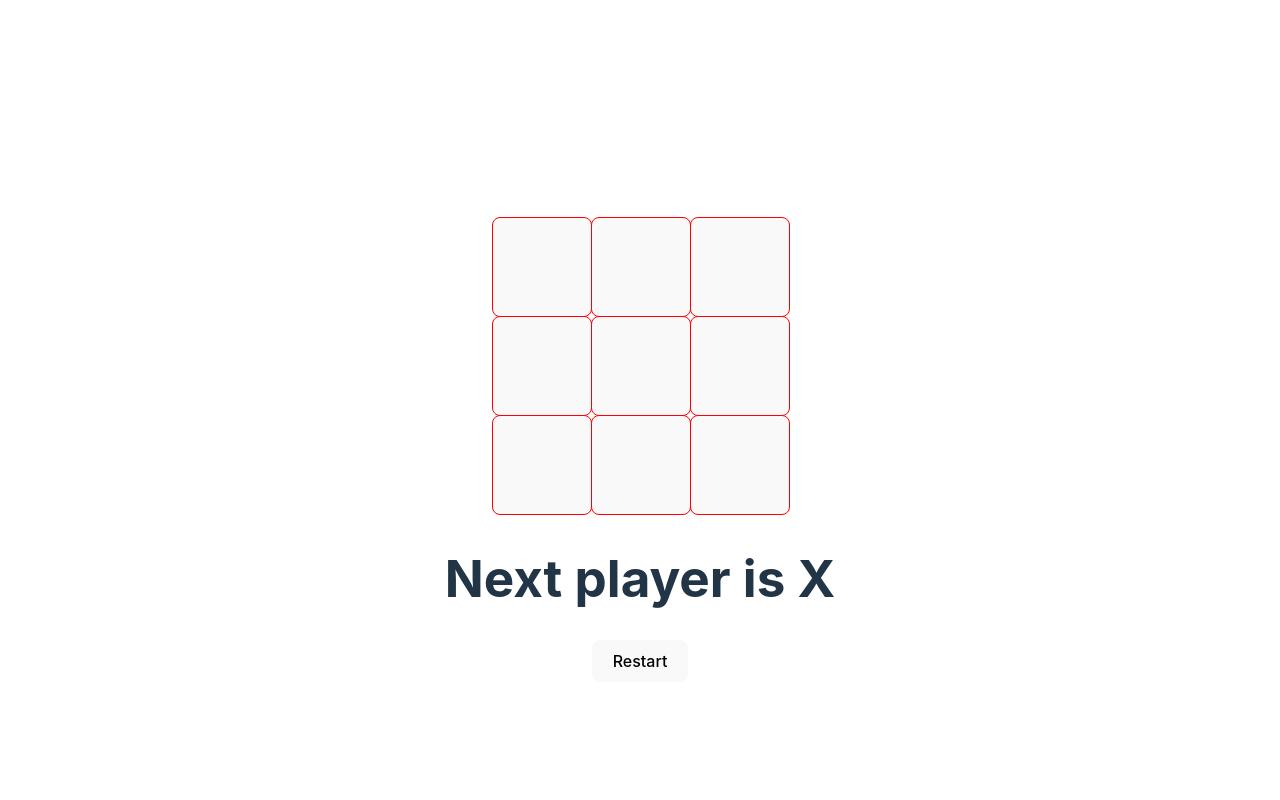
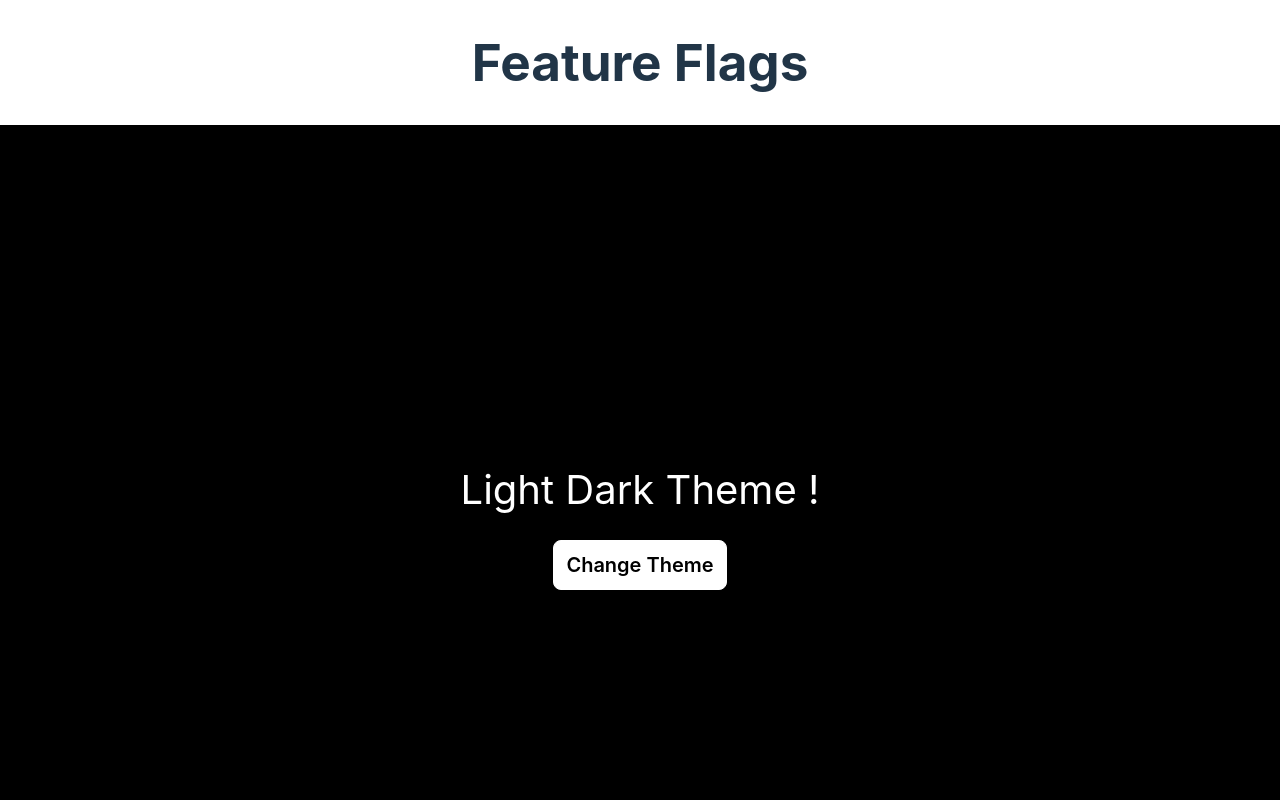
Before and after one commit to G-Rajput/mini-react-projects, a React (Vite) app: page / in a window 1280 px wide. Shown: the top 800 px of the page. Built offline with nearby package versions, Linux system fonts and the light colour scheme.

Commit message:
Feature Flags

```diff
--- a/src/App.tsx
+++ b/src/App.tsx
@@ -15,6 +15,8 @@ import ModalTest from "./components/custom-modal-component/ModalTest";
 import GithubProfileFinder from "./components/github-profile-finder/GithubProfileFinder";
 import SearchAutoComplete from "./components/search-auto-complete-with-api/SearchAutoComplete";
 import TicTacToe from "./components/tic-tac-toe/TicTacToe";
+import FeatureFlagGlobalState from "./components/feature-flag/context";
+import FeatureFlags from "./components/feature-flag/FeatureFlags";
 
 const App: React.FC = () => {
   return (
@@ -59,7 +61,12 @@ const App: React.FC = () => {
       {/* <SearchAutoComplete /> */}
 
       {/* Tic Tac Toe  */}
-      <TicTacToe />
+      {/* <TicTacToe /> */}
+
+      {/* Feature Flag Implementation  */}
+      <FeatureFlagGlobalState>
+        <FeatureFlags />
+      </FeatureFlagGlobalState>
     </div>
   );
 };
--- /dev/null
+++ b/src/components/feature-flag/FeatureFlags.tsx
@@ -0,0 +1,58 @@
+import React, { useContext } from "react";
+import { FeatureFlagsContext } from "./context";
+import LightDarkMode from "../light-dark-mode/LightDarkMode";
+import TicTacToe from "../tic-tac-toe/TicTacToe";
+import RandomColor from "../random-color/RandomColor";
+import Accordian from "../accordian/Accordian";
+import TreeNav from "../tree-view/TreeNav";
+import menus from "../tree-view/data";
+import TabTest from "../custom-tabs/TabTest";
+
+const FeatureFlags = () => {
+  const { loading, enabledFlags } = useContext(FeatureFlagsContext);
+
+  const componentsToRender = [
+    {
+      key: "showLightAndDarkMode",
+      component: <LightDarkMode />,
+    },
+    {
+      key: "showTicTacToeBoard",
+      component: <TicTacToe />,
+    },
+    {
+      key: "showRandomColorGenerator",
+      component: <RandomColor />,
+    },
+    {
+      key: "showAccordian",
+      component: <Accordian />,
+    },
+    {
+      key: "showTreeView",
+      component: <TreeNav menus={menus} />,
+    },
+    {
+      key: "showTabs",
+      component: <TabTest />,
+    },
+  ];
+
+  function checkEnabledFlags(getCurrentKey) {
+    return enabledFlags[getCurrentKey];
+  }
+
+  if (loading) {
+    <h1>Loading data ! Please wait </h1>;
+  }
+  return (
+    <div>
+      <h1>Feature Flags</h1>
+      {componentsToRender.map((componentItem) =>
+        checkEnabledFlags(componentItem.key) ? componentItem.component : null
+      )}
+    </div>
+  );
+};
+
+export default FeatureFlags;
--- /dev/null
+++ b/src/components/feature-flag/context/index.tsx
@@ -0,0 +1,34 @@
+import React, { createContext, useEffect, useState } from "react";
+import featureFlagesDataServiceCall from "../data";
+
+export const FeatureFlagsContext = createContext<any>(null);
+
+const FeatureFlagGlobalState = ({ children }) => {
+  const [loading, setLoading] = useState<boolean>(false);
+  const [enabledFlags, setEnabledFlags] = useState<any>({});
+  async function fetchFeatureFlags() {
+    try {
+      setLoading(true);
+      //original service call
+      const response = await featureFlagesDataServiceCall();
+      setEnabledFlags(response);
+      setLoading(false);
+    } catch (error) {
+      console.log(error);
+      setLoading(false);
+      throw new Error(error);
+    }
+  }
+
+  useEffect(() => {
+    fetchFeatureFlags();
+  }, []);
+
+  return (
+    <FeatureFlagsContext.Provider value={{ loading, enabledFlags }}>
+      {children}
+    </FeatureFlagsContext.Provider>
+  );
+};
+
+export default FeatureFlagGlobalState;
--- /dev/null
+++ b/src/components/feature-flag/data.ts
@@ -0,0 +1,20 @@
+const dummyApiResponse = {
+  showLightAndDarkMode: true,
+  showTicTacToeBoard: true,
+  showRandomColorGenerator: true,
+  showAccordian: true,
+  showTreeView: true,
+
+  showTabs: true,
+};
+
+function featureFlagesDataServiceCall() {
+  return new Promise((resolve, reject) => {
+    if (dummyApiResponse) {
+      setTimeout(() => {
+        resolve(dummyApiResponse);
+      }, 500);
+    } else reject("Some error occured ! Please try again");
+  });
+}
+export default featureFlagesDataServiceCall;
```
